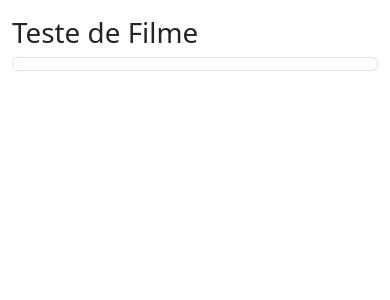
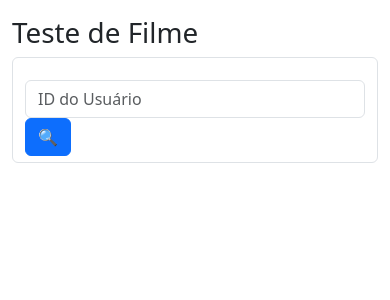
Before and after one commit to jrgabriel28/projeto_filmes_senac, a PHP site: page /frm_filme.php in a window 390 px wide. Shown: the top 300 px of the page. Run offline with PHP 8.4, Linux system fonts and the light colour scheme; data that the repository does not hold is empty; some libraries are stand-ins or nearby versions.

Commit message:
Update frm_filme.php

```diff
--- a/Projeto_SiteFilme/frm_filme.php
+++ b/Projeto_SiteFilme/frm_filme.php
@@ -1,5 +1,6 @@
 <!DOCTYPE html>
 <html lang="en">
+
 <head>
     <meta charset="UTF-8">
     <meta http-equiv="X-UA-Compatible" content="IE=edge">
@@ -7,8 +8,9 @@
     <title>Document</title>
     <link rel="stylesheet" href="css/style.css">
     <link rel="stylesheet" href="../css/bootstrap.css">
-    <?php include_once('testeconexao.php')?>
+    <?php include_once('testeconexao.php') ?>
 </head>
+
 <body>
     <div class="container mt-3">
         <div class="row mt-3">
@@ -18,12 +20,21 @@
         </div>
 
         <form action="" method="post" class="form-control">
-            <div class="container"></div>
+            <div class="row mt-3">
+                <div class="col-sm-4">
+                    <input type="number" class="form-control" min="0" name="txtidfilme" value="<?= $idUsuario ?>"
+                        placeholder="ID do Usuário">
+                </div>
+                <div class="col-sm-4">
+                    <button class="btn btn-primary" name="btopesquisar" id="btopesquisar"
+                        formaction="##">&#128269;</button>
+                </div>
+            </div>
 
 
         </form>
     </div>
 
+</body>
 
-</body>
 </html>
```
